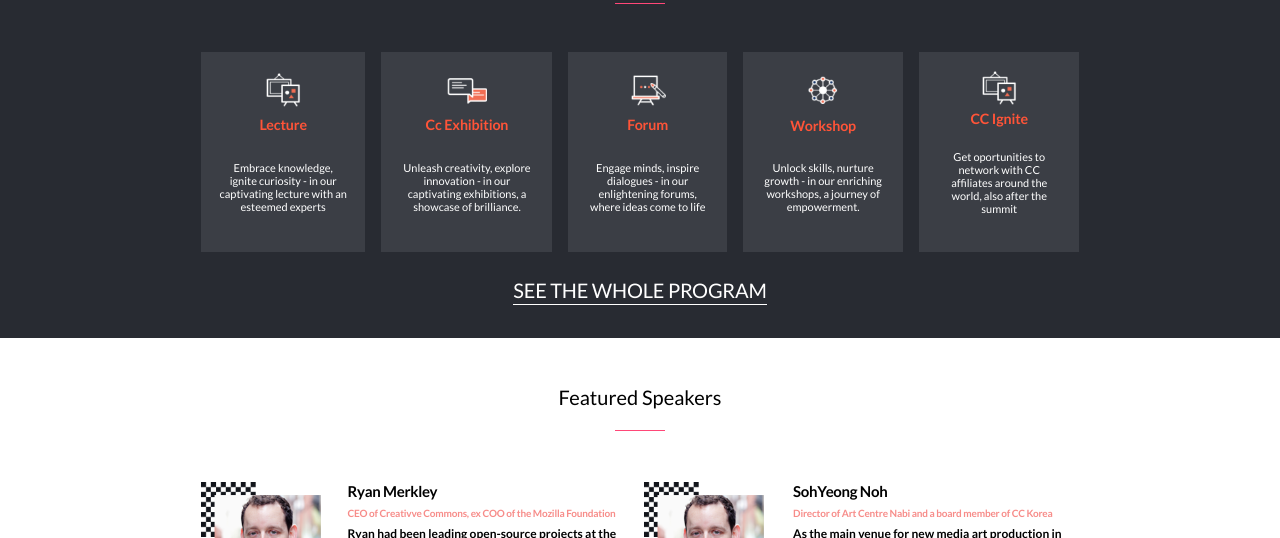
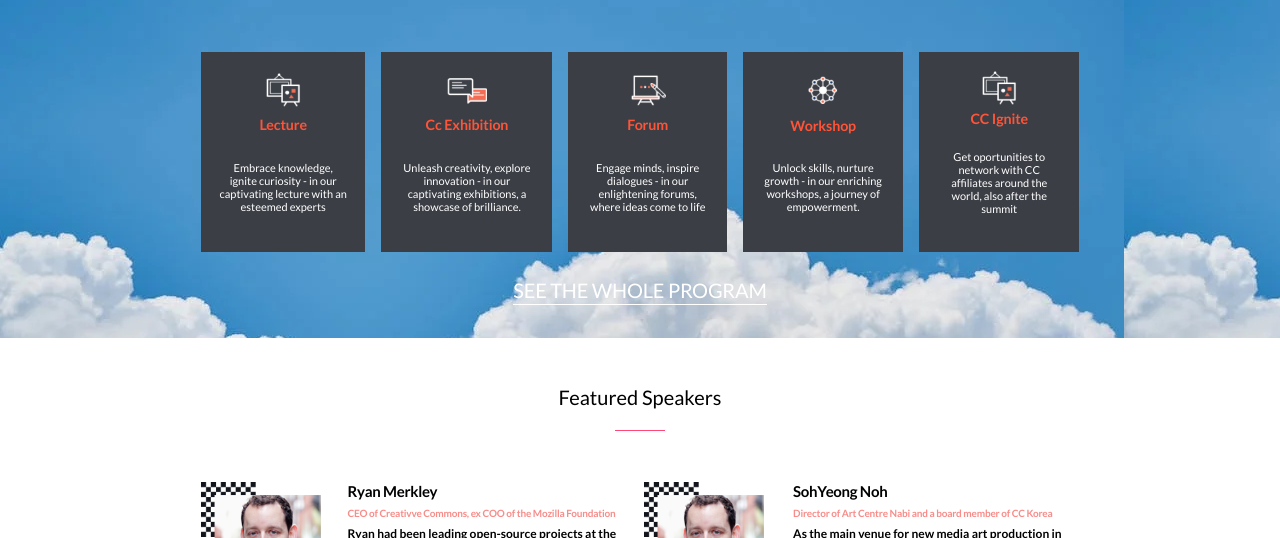
Before and after one commit to MPDADDY/capstone_prize-giving_day, a website: page index.html in a window 1280 px wide. Shown: the part 715-1253 px from the top of the page. Drawn offline with Linux system fonts and the light colour scheme.

Commit message:
Add imae to the main program section as background image

```diff
--- a/styles.css
+++ b/styles.css
@@ -193,6 +193,7 @@ h1 {
 
 /* main program */
 .main-program {
+  background-image: url(./images/mawingu.webp);
   background-color: #282b32;
   padding: 0.8rem;
 }
```
Also changed, not shown: images/istockcopy.jpg (added), images/mawingu.webp (added).
